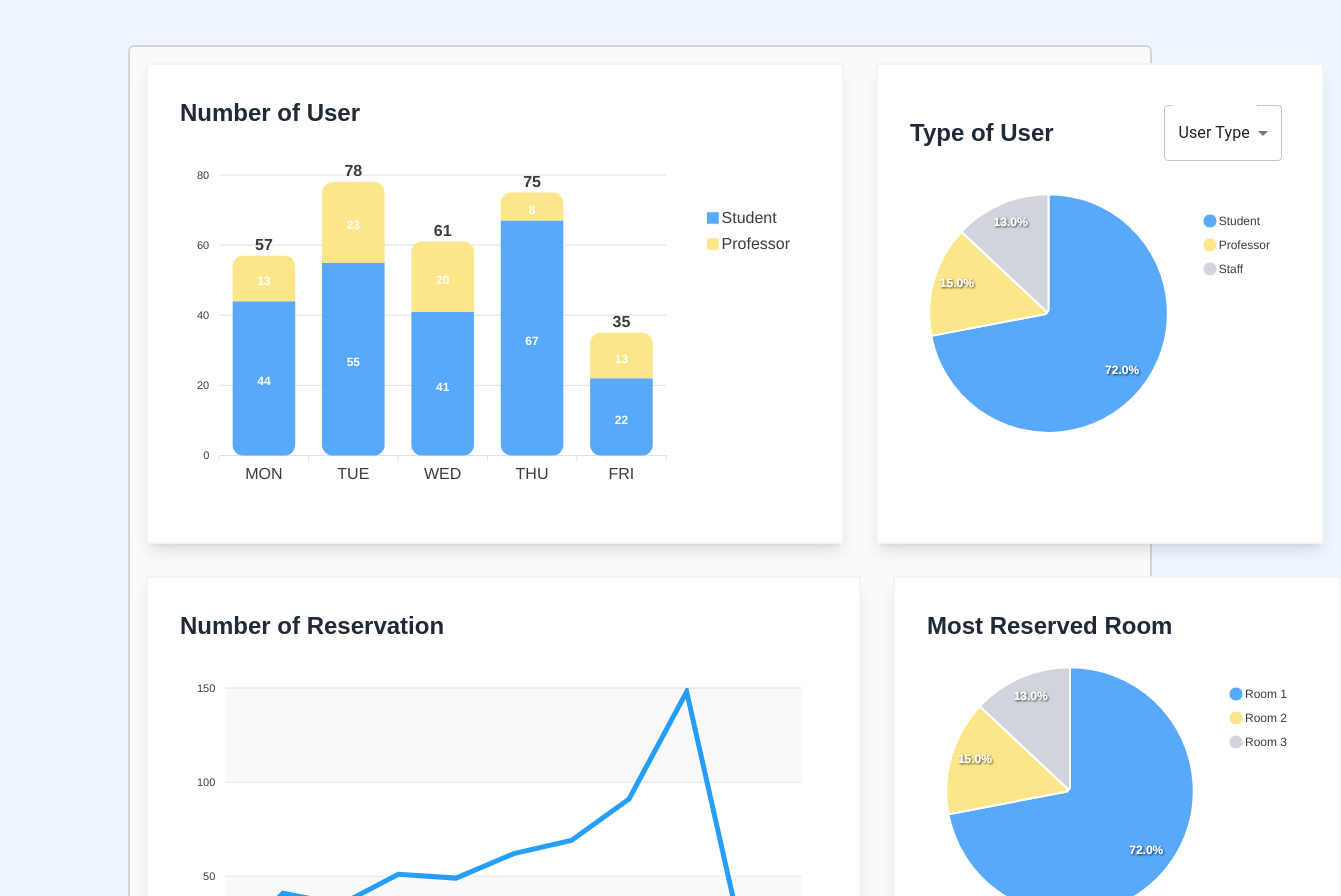
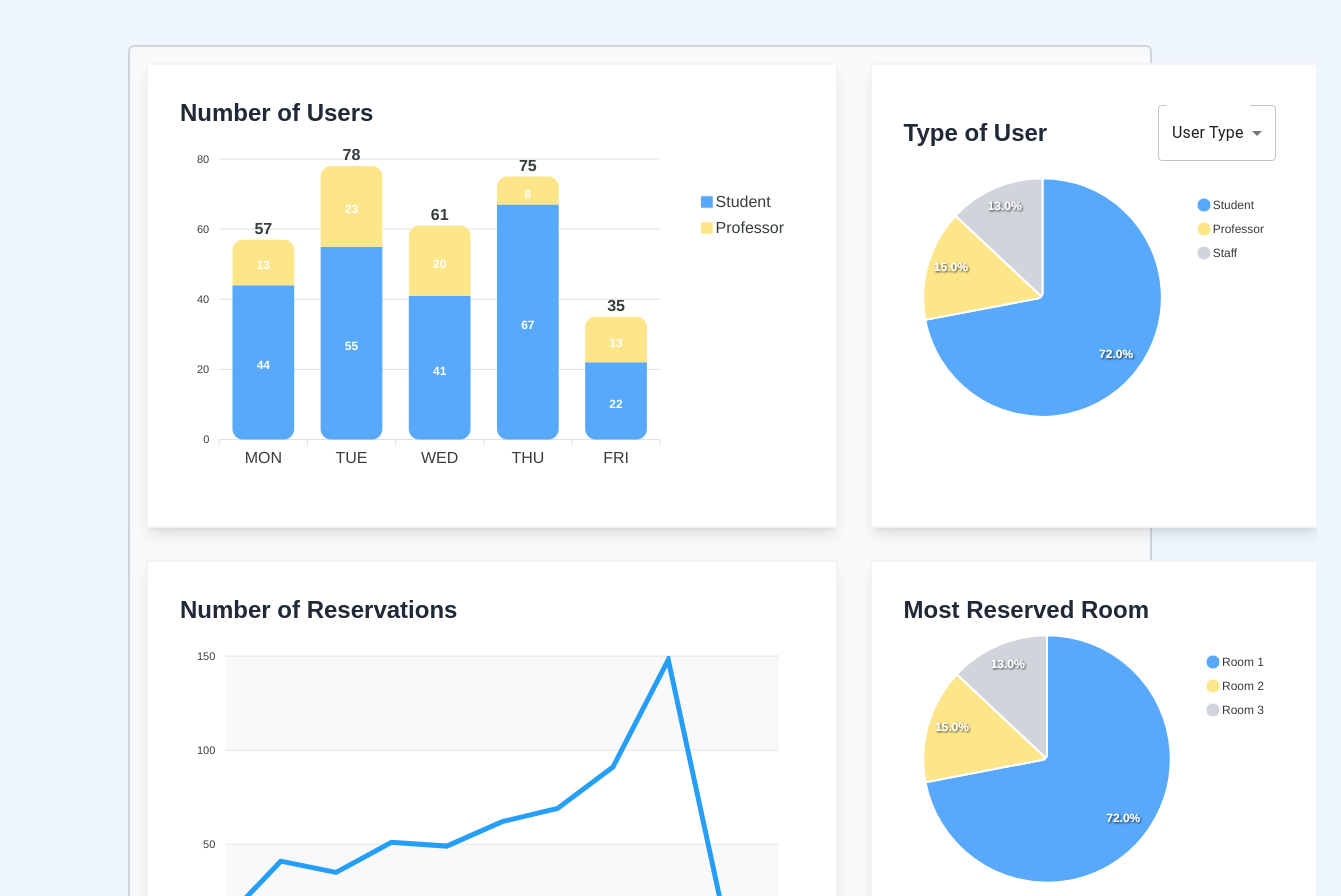
Before and after one commit to FakJeongTeeNhoi/frontend, a Next.js app: page /admin/dashboard in a window 1280 px wide. Shown: the part 920-1816 px from the top of the page, 1341 px wide, since content can reach past the window. Built offline with nearby package versions, Linux system fonts and the light colour scheme; no server answers.

Commit message:
Fetch Reports

```diff
--- a/src/components/Admin/DashboardChart/DashboardChart.tsx
+++ b/src/components/Admin/DashboardChart/DashboardChart.tsx
@@ -5,10 +5,12 @@ import TypeOfUserChart from "./PieChart/PieChart";
 import FormControl from "@mui/material/FormControl";
 import MenuItem from "@mui/material/MenuItem";
 import Select, { SelectChangeEvent } from "@mui/material/Select";
-import { useState } from "react";
+import { useEffect, useState } from "react";
 import NumberOfReservationChart from "./NumberOfReservationChart/NumberOfReservationChart";
+import { ReportService } from "@/services/ReportService";
 
 export type UserPieChartType = "User Type" | "Faculty";
+
 export default function DashboardChart() {
   const userTypeLabel = ["Student", "Professor", "Staff"];
   const userFacultyLabel = ["Engineering", "Art", "Science"];
@@ -16,11 +18,21 @@ export default function DashboardChart() {
 
   const [typeOfUserLabels, setTypeOfUserLabels] =
     useState<string[]>(userTypeLabel);
-  const [typeOfUserSeries, setTypeOfUserSeries] = useState<number[]>([
-    72, 15, 13,
-  ]);
-  const [userPieChartType, setUserPieChartType] =
-    useState<UserPieChartType>("User Type");
+  const [typeOfUserSeries, setTypeOfUserSeries] = useState<number[]>([72, 15, 13]);
+  const [userPieChartType, setUserPieChartType] = useState<UserPieChartType>("User Type");
+
+  useEffect(() => {
+    const fetchReport = async () => {
+      try{
+        const reports = await ReportService.getReport("e44a7bca-8d4f-4171-9bb2-3d803c1e72f4")
+        console.log(reports);
+      }
+      catch (err) {
+        console.log(err);
+      }
+    }
+    fetchReport();
+  }, []);
 
   const onUserPieChartSelected = (event: SelectChangeEvent) => {
     const value = event.target.value as UserPieChartType;
@@ -54,60 +66,59 @@ export default function DashboardChart() {
           />
         </div>
       </div>
+
       <div className="bg-gray-50 border-2 border-gray-300 rounded-md p-4 space-y-8">
-        <div className="flex flex-row space-x-8 w-full">
-          <div className="flex flex-col w-full p-8 space-y-4 bg-white border-gray-100 border-2 shadow-lg">
+        <div className="grid grid-cols-[70%_30%] gap-8 w-full">
+          <div className="flex flex-col w-full p-8 bg-white border-gray-100 border-2 shadow-lg">
             <div className="text-2xl font-semibold text-gray-800">
-              Number of User
+              Number of Users
             </div>
+            <div className="flex-grow">
               <NumberOfUserStackChart />
             </div>
-          <div className="flex flex-col p-8 space-y-4 bg-white border-gray-100 border-2 shadow-lg">
-            <div className="flex flex-row w-full items-center justify-between">
+          </div>
+
+          <div className="flex flex-col w-fit p-8 bg-white border-gray-100 border-2 shadow-lg">
+            <div className="flex flex-row  items-center justify-between">
               <div className="text-2xl font-semibold text-gray-800">
                 Type of User
               </div>
 
               <FormControl sx={{ m: 1, minWidth: 80 }}>
                 <Select
-                  labelId="demo-simple-select-label"
-                  id="demo-simple-select"
+                  labelId="user-pie-chart-select"
+                  id="user-pie-chart-select"
                   value={userPieChartType}
                   label="PieChartType"
                   onChange={onUserPieChartSelected}
                   displayEmpty
-                  renderValue={(selected) =>
-                    selected.length === 0 ? "Select Space" : selected
-                  }
                 >
-                  <MenuItem key={"userType"} value={"User Type"}>
-                    User Type
-                  </MenuItem>
-                  <MenuItem key={"Faculty"} value={"Faculty"}>
-                    Faculty
-                  </MenuItem>
+                  <MenuItem value={"User Type"}>User Type</MenuItem>
+                  <MenuItem value={"Faculty"}>Faculty</MenuItem>
                 </Select>
               </FormControl>
             </div>
-            <TypeOfUserChart
-              seriesList={typeOfUserSeries}
-              labelsList={typeOfUserLabels}
-            />
+            <div className="flex-grow">
+              <TypeOfUserChart seriesList={typeOfUserSeries} labelsList={typeOfUserLabels} />
             </div>
           </div>
-        <div className="flex flex-row space-x-8 w-full">
-          <div className="flex flex-col w-full p-8 space-y-4 bg-white border-gray-100 border-2 shadow-lg">
+        </div>
+
+        <div className="grid grid-cols-[70%_30%] gap-8 w-full">
+          <div className="flex flex-col w-full p-8 bg-white border-gray-100 border-2 shadow-lg">
             <div className="text-2xl font-semibold text-gray-800">
-              Number of Reservation
+              Number of Reservations
             </div>
+            <div className="flex-grow">
               <NumberOfReservationChart />
             </div>
-          <div className="flex flex-col p-8 space-y-4 bg-white border-gray-100 border-2 shadow-lg">
-            <div className="flex flex-row w-full items-center justify-between">
+          </div>
+
+          <div className="flex flex-col w-fit p-8 bg-white border-gray-100 border-2 shadow-lg">
             <div className="text-2xl font-semibold text-gray-800">
               Most Reserved Room
             </div>
-            </div>
+            <div className="flex-grow">
               <TypeOfUserChart
                 seriesList={typeOfUserSeries}
                 labelsList={mostReserveRoomLabel}
@@ -115,6 +126,7 @@ export default function DashboardChart() {
             </div>
           </div>
         </div>
+      </div>
     </>
   );
 }
--- a/src/components/Admin/DashboardChart/PieChart/PieChart.tsx
+++ b/src/components/Admin/DashboardChart/PieChart/PieChart.tsx
@@ -1,4 +1,4 @@
-import { useState } from "react";
+import { useEffect, useState } from "react";
 import dynamic from "next/dynamic";
 import { ApexOptions } from "apexcharts";
 
@@ -17,7 +17,7 @@ export default function PieChart({
 
   const [options, setOptions] = useState<ApexOptions>({
     chart: {
-      width: 380,
+      width: 300,
       type: "pie",
     },
     labels: labelsList,
@@ -39,6 +39,14 @@ export default function PieChart({
     ],
   });
 
+  useEffect(() => {
+    setOptions((prevOptions) => ({
+      ...prevOptions,
+      labels: labelsList,
+    }));
+    setSeries(seriesList);
+  }, [seriesList,labelsList]);
+
   return (
     <div>
       <div id="chart">
--- /dev/null
+++ b/src/services/ContentType.ts
@@ -0,0 +1,7 @@
+export interface ContentTypeToString {
+    [key: string]: string
+  }
+
+  export const ContentType: ContentTypeToString = {
+    JSON: 'application/json',
+  }
--- /dev/null
+++ b/src/services/ReportService.tsx
@@ -0,0 +1,37 @@
+import { ContentType } from "./ContentType";
+import { serviceConfig } from "./serviceConfig";
+
+type Participant = {
+  type: string;
+  faculty: string;
+};
+
+type ReportResponseBody = {
+  id: string;
+  reservation_id: string;
+  room_id: string;
+  space_id: string;
+  space_name: string;
+  status: string;
+  start_datetime: Date;
+  end_datetime: Date;
+  participant: Participant[];
+};
+
+export const ReportService = {
+  getReport: async (spaceId: string): Promise<ReportResponseBody> => {
+    const url = `${serviceConfig.reportServiceUrl}/${spaceId}`;
+    const res = await fetch(url, {
+      method: "GET",
+      headers: {
+        "Content-Type": ContentType.JSON,
+      },
+    });
+
+    if (res.ok) {
+      return await res.json();
+    } else {
+      throw new Error(res.statusText);
+    }
+  },
+};
--- /dev/null
+++ b/src/services/serviceConfig.ts
@@ -0,0 +1,5 @@
+const reportServiceUrl = 'http://localhost:3020/api/report'
+
+export const serviceConfig = {
+  reportServiceUrl: reportServiceUrl,
+}
```
Lines whose indentation alone changed are shown as unchanged.
